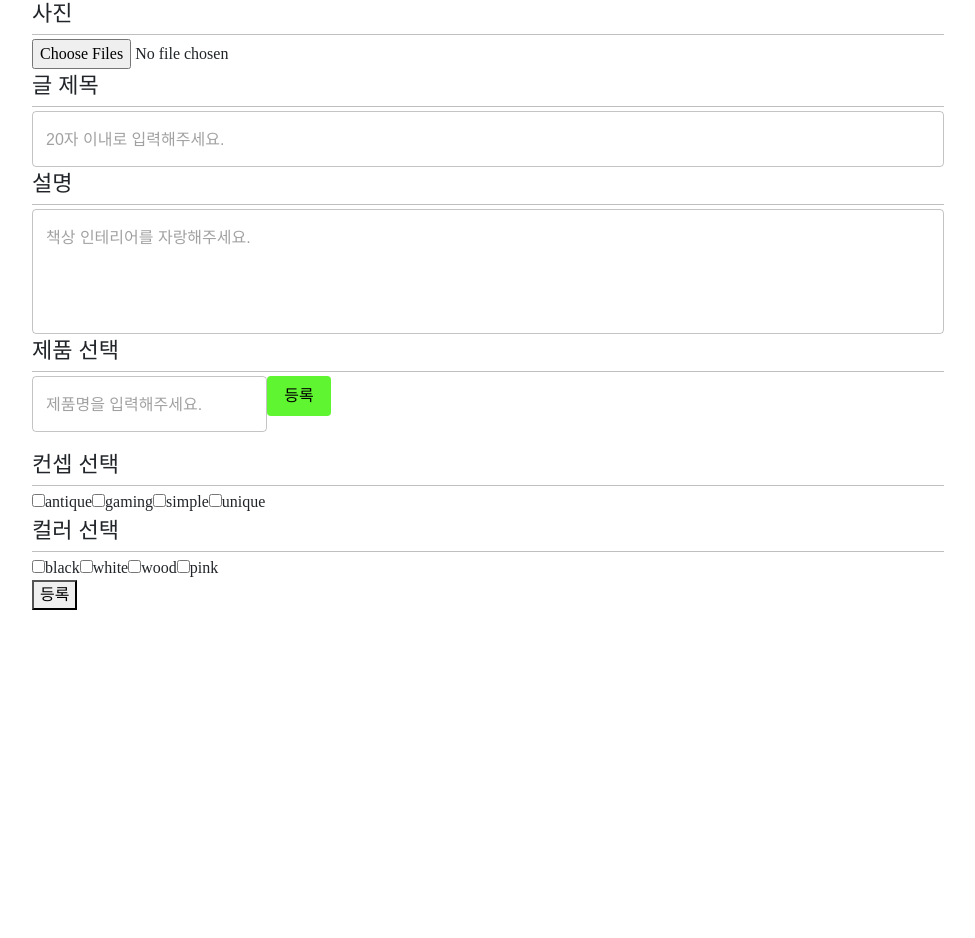
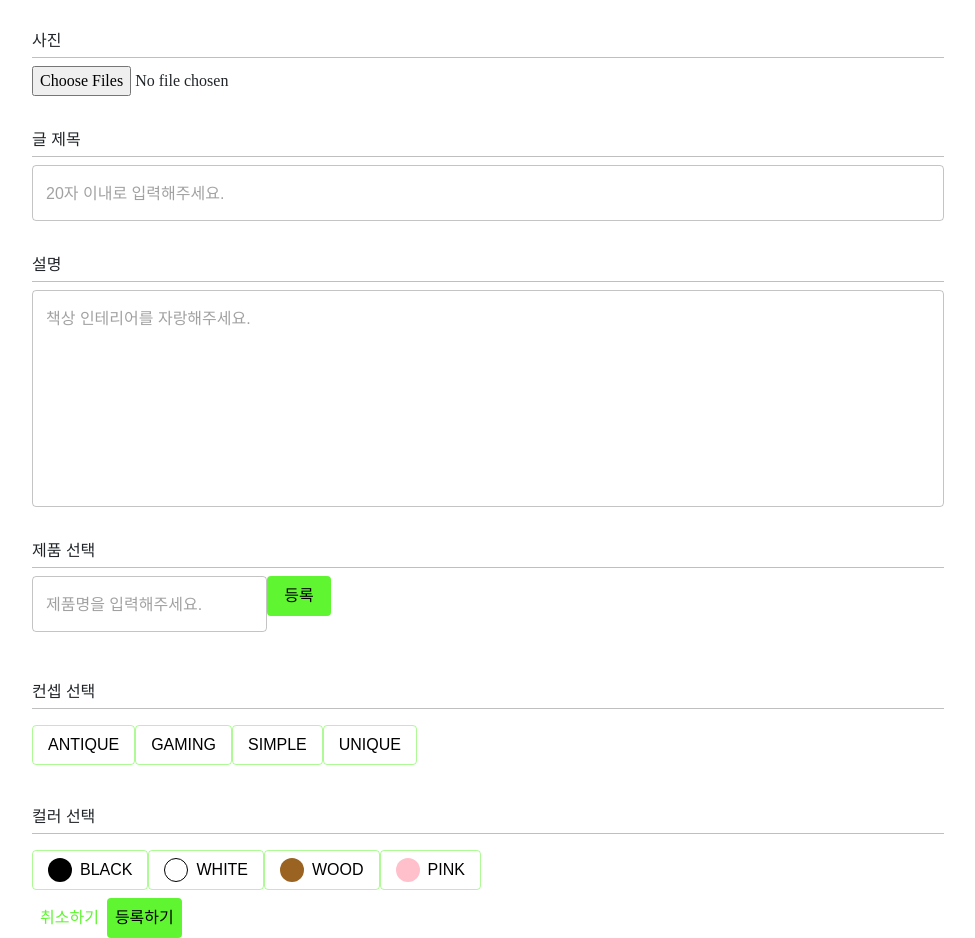
Before and after one commit to ZayaDB/ezkorea, a React (Create React App) app: page /community/post in a window 1280 px wide. Shown: the part 113-1051 px from the top of the page, without its empty margins (152-1127 px from the left). Before the commit the page ends 800 px from the top, so only its background shows below. Built offline with nearby package versions, Linux system fonts and the light colour scheme; a web font is replaced by a local one.

Commit message:
design: post 페이지 스타일링 중

```diff
--- a/src/components/community/post/SubTitle.tsx
+++ b/src/components/community/post/SubTitle.tsx
@@ -25,12 +25,13 @@ export default SubTitle;
 
 // Typography를 상속받아 SubTitleText 스타일 컴포넌트 정의
 const SubTitleText = styled(Typography)(({ theme }) => ({
-  fontSize: theme.typography.h2.fontSize,
+  fontSize: theme.typography.body1.fontSize,
   fontWeight: theme.typography.h2.fontWeight,
+  marginTop: '32px',
 }));
 
 // Divider를 상속받아 SubTitleDivider 스타일 컴포넌트 정의
 const SubTitleDivider = styled(Divider)(({ theme }) => ({
-  margin: '4px 0px', // 위아래 마진을 4px, 좌우 마진을 0px로 설정
+  margin: '4px 0px 8px', // 위아래 마진을 4px, 좌우 마진을 0px로 설정
   borderColor: theme.palette.common.black, // 배경색을 테마의 검정색으로 설정
 }));
--- a/src/pages/CommunityPostPage.tsx
+++ b/src/pages/CommunityPostPage.tsx
@@ -15,7 +15,6 @@ import {
   ListItem,
   List,
 } from '@mui/material';
-import FeedTest from '../components/community/main/FeedTest';
 
 import SubTitle from '../components/community/post/SubTitle';
 
@@ -60,7 +59,7 @@ function CommunityPostPage() {
   const handleOpen = () => setOpen(true);
   const handleClose = () => setOpen(false);
 
-  const onSubmit: SubmitHandler<IFormInput> = (data, event?) => {
+  const onSubmit: SubmitHandler<IFormInput> = data => {
     console.log('handleSubmit 함수가 호출되었습니다.');
     console.log(data);
     const completeData = {
@@ -152,15 +151,20 @@ function CommunityPostPage() {
     }
   };
 
-  const handleCheckboxChange = (
-    type: 'concepts' | 'colors',
-    value: string,
-    checked: boolean
+  //체크박스 대신 버튼 토글로 변경
+  const toggleSelection = (
+    item: string,
+    list: string[],
+    setList: React.Dispatch<React.SetStateAction<string[]>>
   ) => {
-    const setter =
-      type === 'concepts' ? setSelectedConcepts : setSelectedColors;
-    setter(prev =>
-      checked ? [...prev, value] : prev.filter(item => item !== value)
+    const currentIndex = list.indexOf(item);
+    const newChecked = [...list];
+    currentIndex === -1
+      ? newChecked.push(item)
+      : newChecked.splice(currentIndex, 1);
+    setList(newChecked);
+    clearErrors(
+      list === selectedConcepts ? 'submissionConcepts' : 'submissionColors'
     );
   };
 
@@ -209,7 +213,11 @@ function CommunityPostPage() {
                 </div>
               );
             })}
-            {errors.files && <p>{errors.files.message}</p>}
+            {errors.files && (
+              <Typography margin='0px' padding='0px' color='error'>
+                {errors.files.message}
+              </Typography>
+            )}
           </Box>
           <SubTitle text='글 제목'></SubTitle>
 
@@ -229,6 +237,9 @@ function CommunityPostPage() {
             variant='outlined'
             error={!!errors.title}
             helperText={errors.title ? errors.title.message : ''}
+            FormHelperTextProps={{
+              sx: { marginLeft: 0, marginRight: 0 }, // 마진 왼쪽과 오른쪽을 0으로 설정
+            }}
           />
           <SubTitle text='설명'></SubTitle>
 
@@ -242,12 +253,15 @@ function CommunityPostPage() {
               },
             })}
             multiline
-            rows={4}
+            rows={8}
             error={!!errors.description}
             helperText={errors.description ? errors.description.message : ''}
             fullWidth
             variant='outlined'
             inputProps={{ maxLength: 2000 }}
+            FormHelperTextProps={{
+              sx: { marginLeft: 0, marginRight: 0 }, // 마진 왼쪽과 오른쪽을 0으로 설정
+            }}
           />
 
           <SubTitle text='제품 선택'></SubTitle>
@@ -292,9 +306,8 @@ function CommunityPostPage() {
             </List>
           </Box>
 
-          <div>
-            <SubTitle text='컨셉 선택'></SubTitle>
-            {['antique', 'gaming', 'simple', 'unique'].map(concept => (
+          <SubTitle text='컨셉 선택'></SubTitle>
+          {/* {['antique', 'gaming', 'simple', 'unique'].map(concept => (
               <label key={concept}>
                 <input
                   type='checkbox'
@@ -308,10 +321,83 @@ function CommunityPostPage() {
             ))}
             {errors.submissionConcepts && (
               <p>{errors.submissionConcepts.message}</p>
+            )} */}
+          <Box>
+            {['antique', 'gaming', 'simple', 'unique'].map(concept => (
+              <Button
+                key={concept}
+                onClick={() =>
+                  toggleSelection(
+                    concept,
+                    selectedConcepts,
+                    setSelectedConcepts
+                  )
+                }
+                variant='outlined'
+                sx={{
+                  my: 1,
+                  color: 'black',
+                  bgcolor: selectedConcepts.includes(concept)
+                    ? 'primary.main'
+                    : 'inherit',
+                  ':hover': {
+                    backgroundColor: selectedConcepts.includes(concept)
+                      ? 'primary.main'
+                      : 'inherit',
+                  },
+                }}
+              >
+                {concept}
+              </Button>
+            ))}
+            {errors.submissionConcepts && (
+              <Typography color='error'>
+                {errors.submissionConcepts.message}
+              </Typography>
             )}
-          </div>
-          <div>
-            <SubTitle text='컬러 선택'></SubTitle>
+          </Box>
+          <Box>
+            <SubTitle text='컬러 선택' />
+            {['black', 'white', 'wood', 'pink'].map(color => (
+              <Button
+                key={color}
+                variant='outlined'
+                onClick={() =>
+                  toggleSelection(color, selectedColors, setSelectedColors)
+                }
+                sx={{
+                  my: 1,
+                  color: 'black',
+                  bgcolor: selectedColors.includes(color)
+                    ? 'primary.main'
+                    : 'inherit',
+                  ':hover': {
+                    backgroundColor: selectedColors.includes(color)
+                      ? 'primary.main'
+                      : 'inherit',
+                  },
+                }}
+              >
+                <Box
+                  sx={{
+                    width: 24,
+                    height: 24,
+                    borderRadius: '50%',
+                    border: color === 'white' ? 'solid 1px black' : 'none',
+                    bgcolor: color === 'wood' ? '#9A6322' : color,
+                    mr: 1,
+                  }}
+                />
+                {color}
+              </Button>
+            ))}
+            {errors.submissionColors && (
+              <Typography color='error'>
+                {errors.submissionColors.message}
+              </Typography>
+            )}
+          </Box>
+          {/* <SubTitle text='컬러 선택'></SubTitle>
             {['black', 'white', 'wood', 'pink'].map(color => (
               <label key={color}>
                 <input
@@ -327,9 +413,21 @@ function CommunityPostPage() {
             {errors.submissionColors && (
               <p>{errors.submissionColors.message}</p>
             )}
-          </div>
+          </div> */}
         </Box>
-        <button type='submit'>등록</button>
+        <Button type='button'>취소하기</Button>
+        <Button
+          sx={{
+            backgroundColor: theme.palette.primary.main,
+            color: theme.palette.common.black,
+            ':hover': {
+              backgroundColor: theme.palette.primary.main,
+            },
+          }}
+          type='submit'
+        >
+          등록하기
+        </Button>
       </form>
       <Dialog open={open} onClose={handleClose}>
         <DialogTitle>{'아래 내용으로 피드를 등록하시겠습니까?'}</DialogTitle>
```
